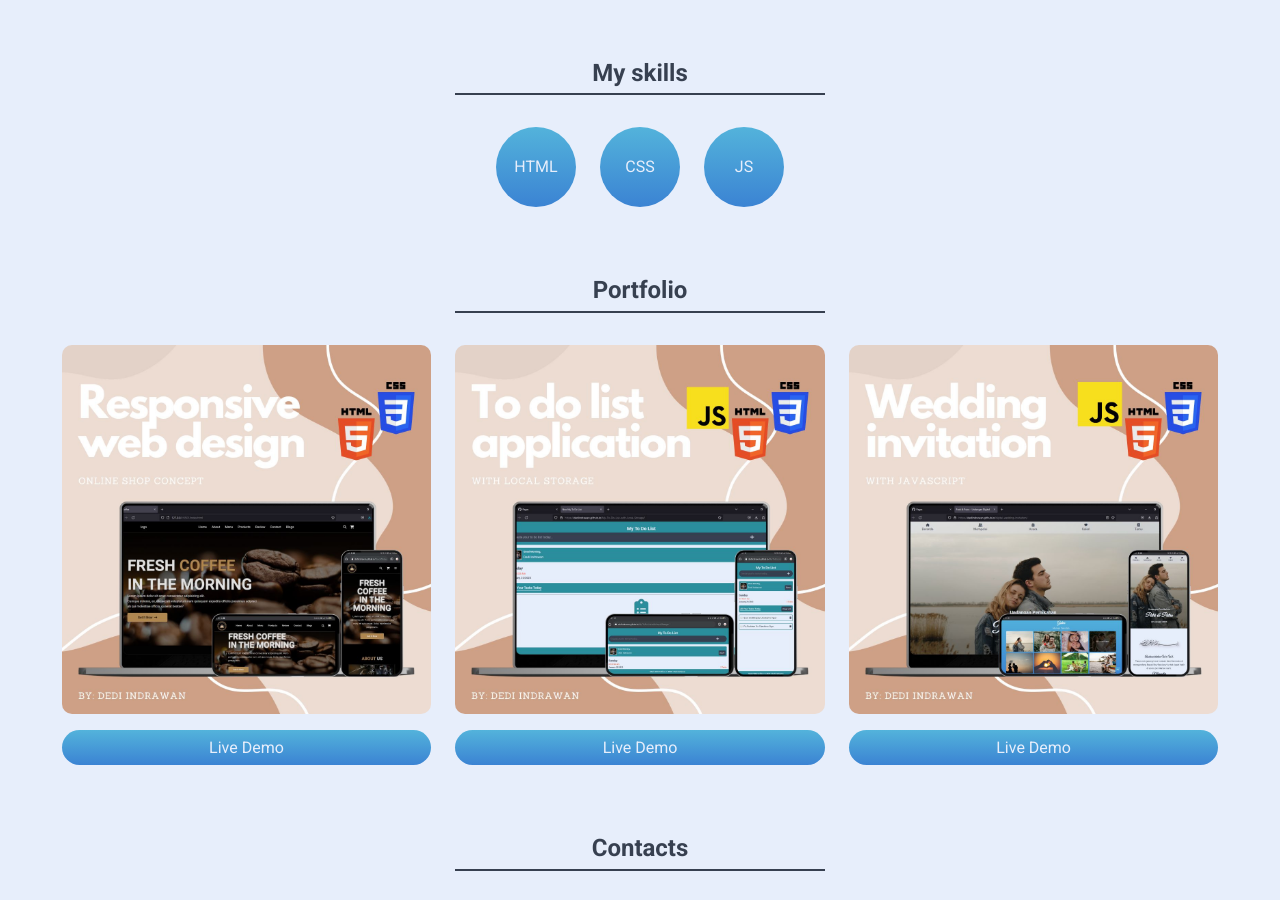
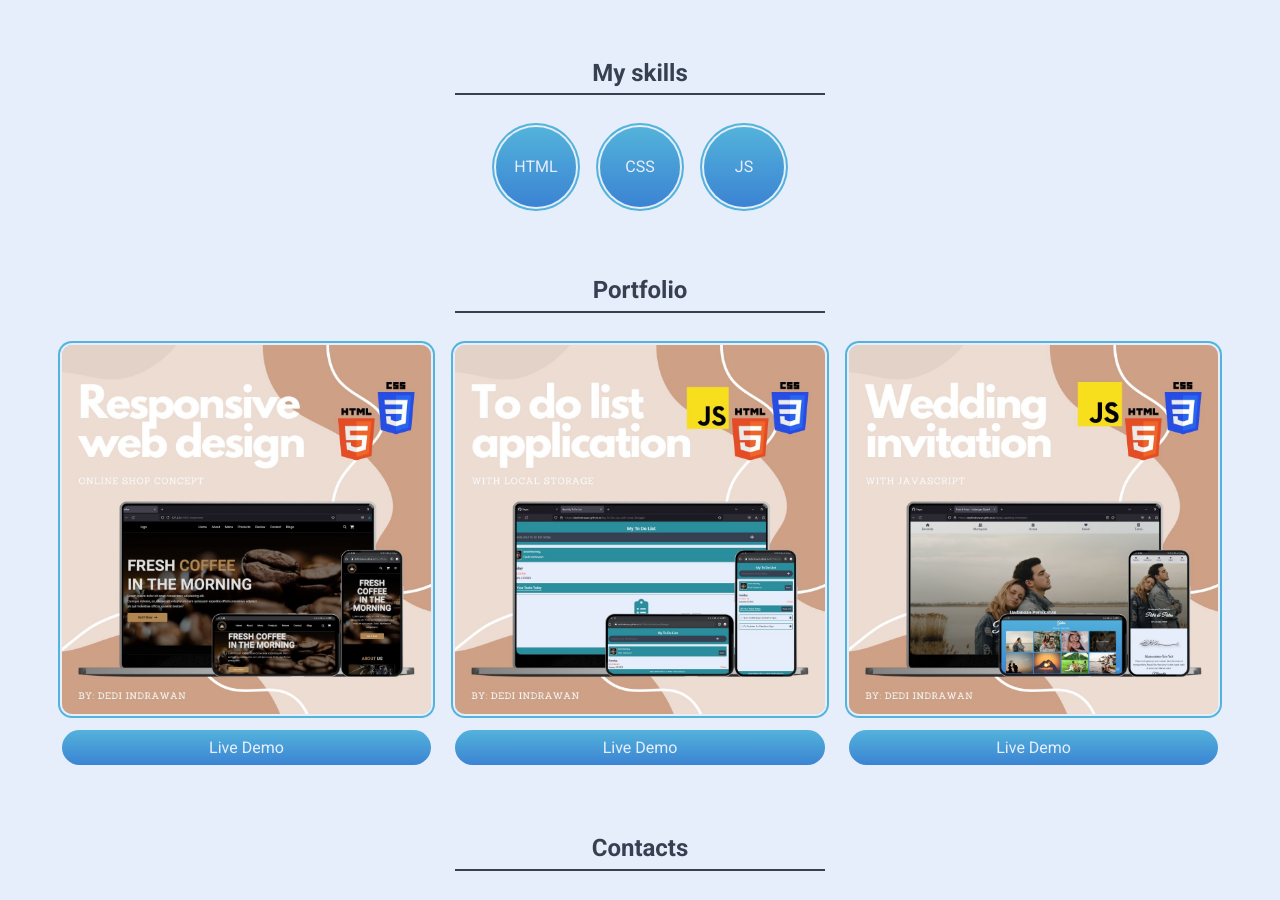
Before and after one commit to dediindrawan/dedi-indrawan-portfolio, a plain HTML site: page index.html in a window 1280 px wide. Shown: the part 980-1880 px from the top of the page. Drawn offline with Linux system fonts and the light colour scheme.

Commit message:
first commit

```diff
--- a/style.css
+++ b/style.css
@@ -22,8 +22,9 @@
   --font-size: 1rem;
   --transition: all 0.3s;
   --yellow-color: #ffc300;
+  --white-color: #e7eefb;
+  --aqua-color: #53b3db;
   --gradient-blue: linear-gradient(#53b3db, #3b83d3);
-  --white-color: #e7eefb;
 }
 
 /* create root for dark mode */
```
